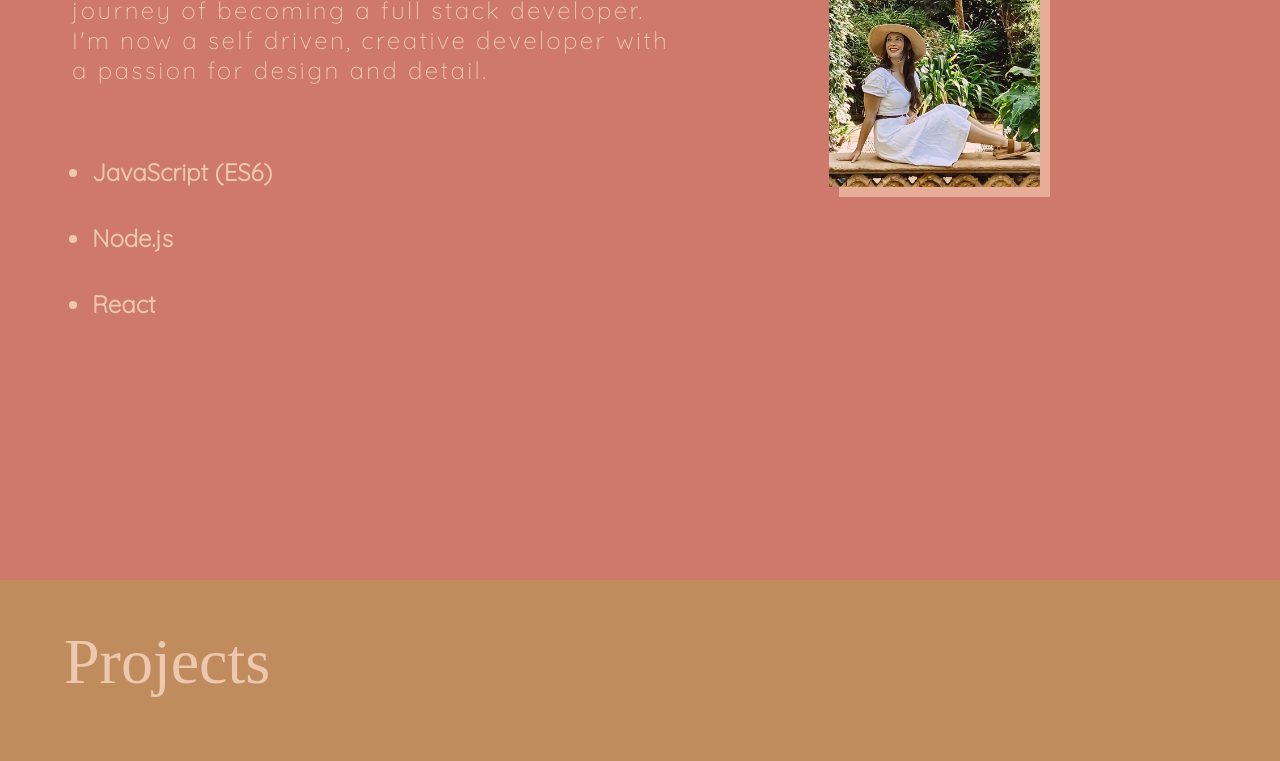
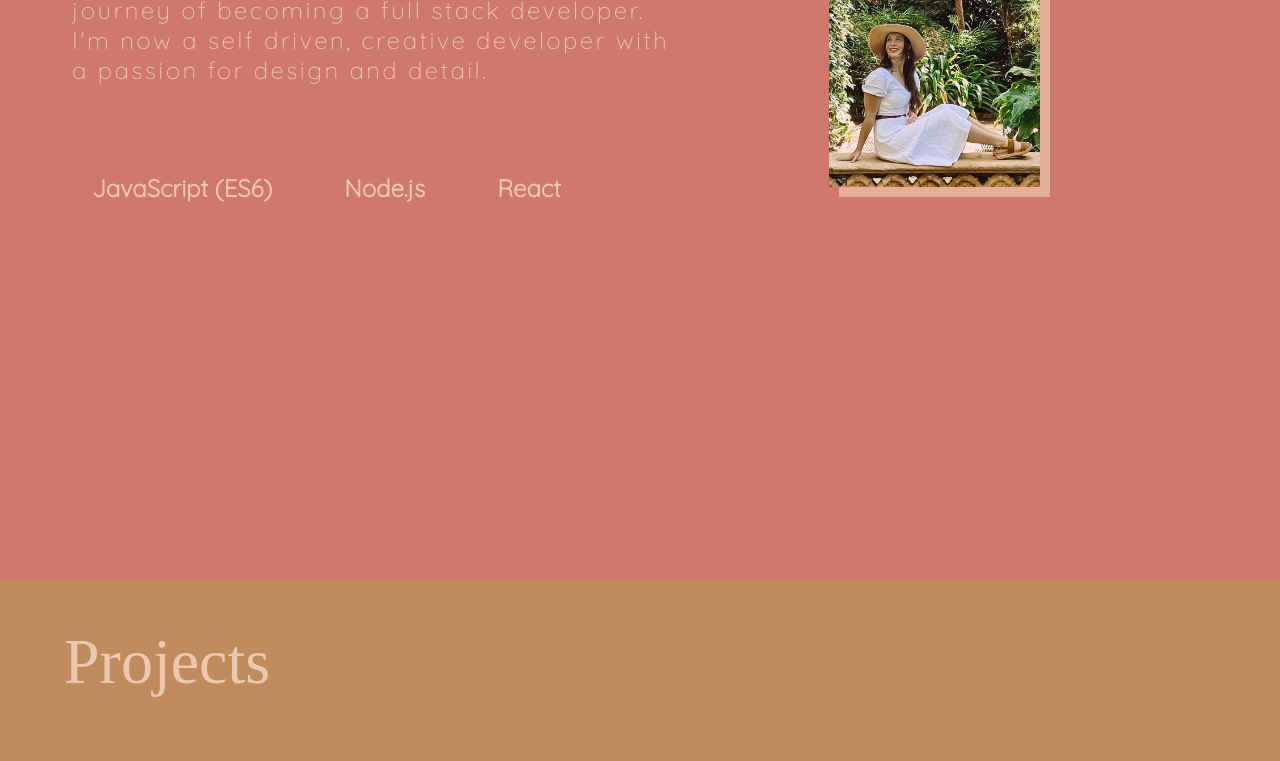
Before and after one commit to emilysarina/Portfolio, a React (Create React App) app: page / in a window 1280 px wide. Shown: the part 1020-1781 px from the top of the page. Built offline with nearby package versions, Linux system fonts and the light colour scheme; a web font is replaced by a local one.

Commit message:
made navBar a list

```diff
--- a/src/Components/NavBar/NavBar.js
+++ b/src/Components/NavBar/NavBar.js
@@ -1,105 +1,25 @@
-//import React, {useState, useContext, useEffect, useRef} from 'react'
 import css from './NavBar.module.css';
 
-
-// export const navLinks = [
-// 	{ navLinkId: 'Home', scrollToId: 'homePage' },
-// 	{ navLinkId: 'About', scrollToId: 'aboutPage' },
-// 	{ navLinkId: 'Contact', scrollToId: 'contactPage' },
-// ];
-
-// export const NavContext = React.createContext();
-
-// const NavProvider = ({ children }) => {
-// 	const [activeNavLinkId, setActiveNavLinkId] = useState('');
-
-// 	const providerValue = {
-// 		activeNavLinkId,
-// 		setActiveNavLinkId,
-// 	};
-
-// 	return (
-// 		<NavContext.Provider value={providerValue}>{children}</NavContext.Provider>
-// 	);
-// };
-
-// export const NavProvider;
-
-// export const useNav = navLinkId => {
-// 	const ref = useRef(null);
-
-// 	const { setActiveNavLinkId } = useContext(NavContext);
-
-// 	const isOnScreen = useOnScreen(ref);
-
-// 	useEffect(() => {
-// 		if (isOnScreen) {
-// 			setActiveNavLinkId(navLinkId);
-// 		}
-// 	}, [isOnScreen, setActiveNavLinkId, navLinkId]);
-
-// 	return ref;
-// };
-
-// const NavLink = ({ navLinkId, scrollToId, activeNavLinkId, setActiveNavLinkId }) => {
-// 	const handleClick = () => {
-// 		setActiveNavLinkId(navLinkId);
-// 		document.getElementById(scrollToId).scrollIntoView({
-// 			behavior: 'smooth', // gives an ease-in-out effect to our scroll
-// 		});
-// 	};
-
-// 	return (
-// 		<span
-// 		 	id={navLinkId}
-// 			className={activeNavLinkId === navLinkId ? 'activeClass' : ''}
-// 		 	onClick={handleClick}
-// 		>
-// 			{navLinkId}
-// 		</span>
-// 	);
-// };
-
-// const Nav = () => {
-// 	const [activeNavLinkId, setActiveNavLinkId] = useState('');
-
-// 	return (
-// 	    <nav>
-// 	      {navLinks.map(
-// 		({navLinkId, scrollToId}) =>
-// 		  <NavLink
-// 			navLinkId={navLinkId}
-// 			scrollToId={scrollToId}
-// 			activeNavLinkId={activeNavLinkId}
-// 			setActiveNavLinkId={setActiveNavLinkId}
-// 		  />
-// 	      )}
-// 	    </nav>
-// 	  )
-// };
 
 export default function NavBar() {
   return <div className={css.NavBar}>
 
       <img src='/ese.png' alt='logo' className={css.logo}/>
       <div className={css.pageButtons}>
+      <ul className={css.NavList}>
+      <li>
       <p className={css.NavButton}>
       About.</p>
+      </li>
+      <li>
       <p className={css.NavButton}>
       Projects.</p>
+      </li>
+      <li>
       <p className={css.NavButton}>
       Contact.</p>
+      </li>
+      </ul>
       </div>
   </div>;
 }
-
-
-/*
-     <img src='https://i.ibb.co/Hp9wdZM/E-6.png' alt='logo' className={css.logo}/>
-.logo {
-    display: flex;
-    justify-content: left;
-    height: 2em;
-    width: 2em;
-}
-*/
--- a/src/Components/NavBar/NavBar.module.css
+++ b/src/Components/NavBar/NavBar.module.css
@@ -15,6 +15,14 @@
 .NavButton {
     padding: 0.4em;
     text-decoration: none;
+}
+
+ul {
+list-style-type: none;
+}
+
+li {
+    float: left;
 }
 
 .NavButton:hover {
```
